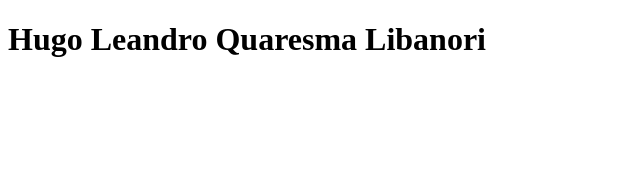
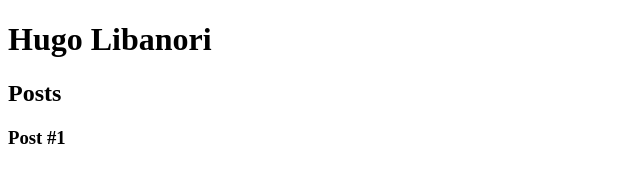
Before and after one commit to HugoLibanori/Bootcamp_Fullstack_2022, a plain HTML site: page Fullstack Santander/Introdução HTML5 e CSS3/Introdução ao HTML/Estrutura basica.html in a window 1280 px wide. Shown: the whole page, without its empty margins (0-640 px from the left). Drawn offline with Linux system fonts and the light colour scheme.

Commit message:
Semantica n HTML

```diff
--- a/Fullstack Santander/Introdução HTML5 e CSS3/Introdução ao HTML/Estrutura basica.html
+++ b/Fullstack Santander/Introdução HTML5 e CSS3/Introdução ao HTML/Estrutura basica.html
@@ -5,8 +5,21 @@
     <title>Hugo Libanori</title>
 </head>
 <body>
-    <h1>
-        Hugo Leandro Quaresma Libanori
-    </h1>
+    <header>
+        <h1>Hugo Libanori</h1>
+    </header>
+    <section>
+        <header>
+            <h2>Posts</h2>
+        </header>
+        <article>
+            <header>
+                <h3>Post #1</h3>
+            </header>
+        </article>
+    </section>
+    <footer>
+
+    </footer>
 </body>
 </html>
```
